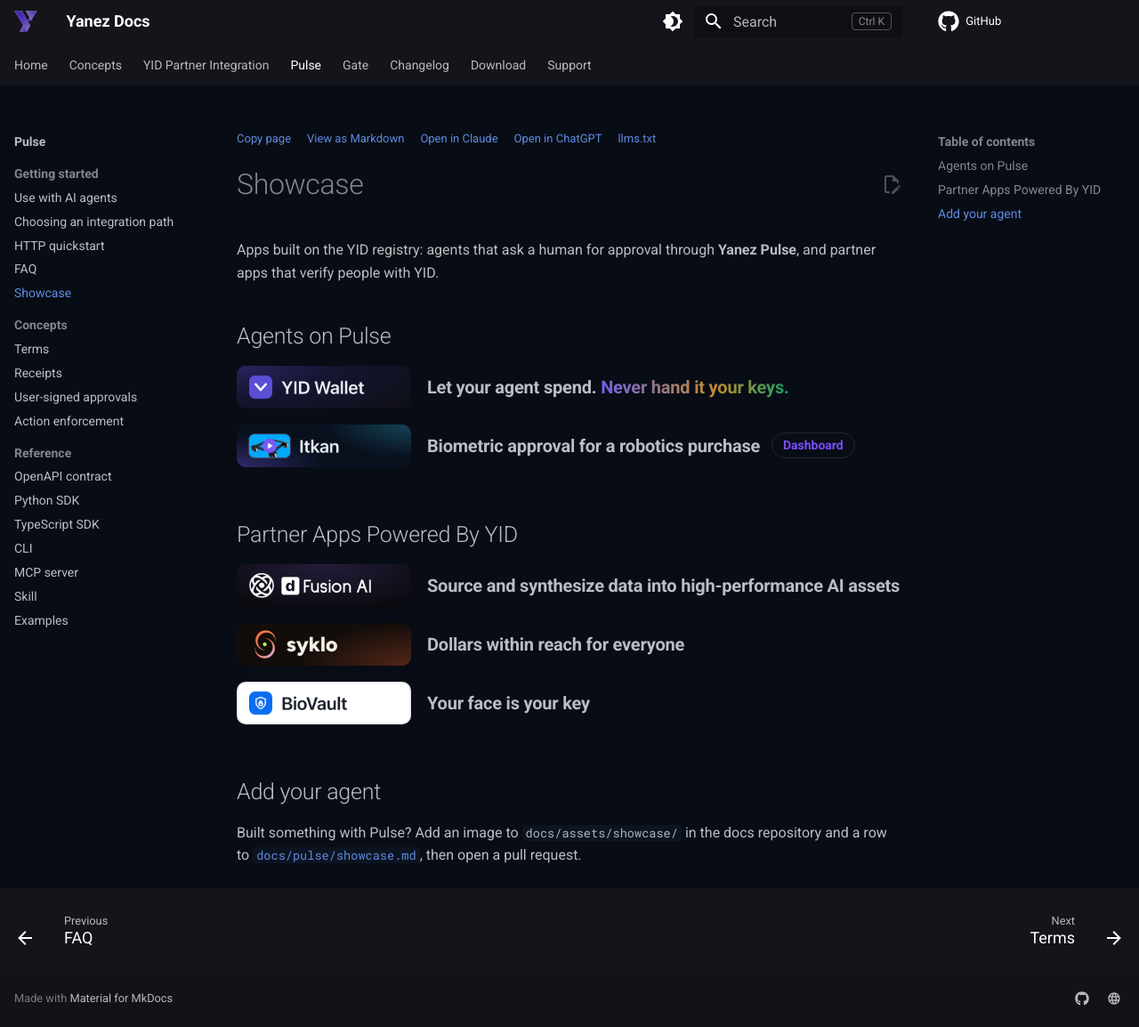
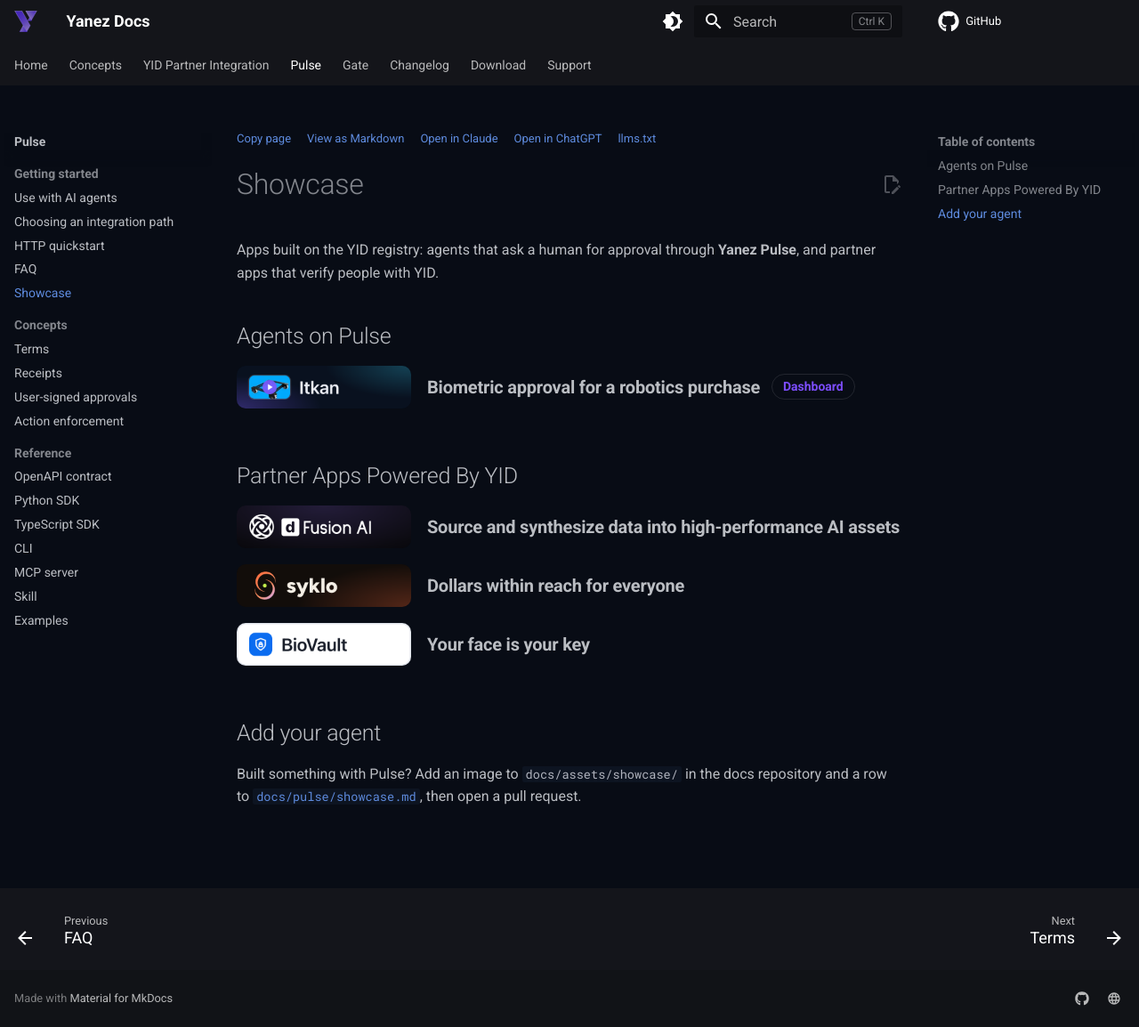
Before and after one commit to yanez-compliance/docs-yanez-ai, an MkDocs documentation site: the page built from docs/pulse/showcase.md, in a window 1280 px wide and 1154 px high. Shown: the whole window at 89% size. Built offline with MkDocs 1.6.1 and Material for MkDocs 9.7.7, drawn with Linux system fonts in a browser that asks for light colours; comment, search, counter and statistics services are not loaded.

Commit message:
docs(showcase): remove YID Wallet
Remove the YID Wallet entry from the Pulse showcase page, with its logo and the gradient style that only its tagline used.

```diff
--- a/docs/pulse/showcase.md
+++ b/docs/pulse/showcase.md
@@ -11,10 +11,6 @@
 ## Agents on Pulse
 
 <ul class="showcase">
-  <li>
-    <a href="https://0xhound.com/" target="_blank" rel="noopener"><img src="../../assets/showcase/yid-wallet.png" width="196" height="48" alt="YID Wallet"></a>
-    <span class="showcase-label">Let your agent spend. <span class="showcase-grad">Never hand it your keys.</span></span>
-  </li>
   <li>
     <a href="../../assets/showcase/itkan-purchase-story.mp4" data-popup="video"><img src="../../assets/showcase/itkan.png" width="196" height="48" alt="Itkan: play the purchase story video"></a>
     <span class="showcase-label">Biometric approval for a robotics purchase <a class="showcase-more" href="../../assets/showcase/itkan-dashboard.png" data-popup="image">Dashboard</a></span>
--- a/docs/stylesheets/extra.css
+++ b/docs/stylesheets/extra.css
@@ -355,8 +355,6 @@
 .md-typeset .showcase img { display: block; width: auto; height: 48px; border-radius: 10px; transition: box-shadow 0.15s ease, transform 0.15s ease; }
 .md-typeset .showcase a:hover img { transform: translateY(-1px); box-shadow: 0 6px 18px rgba(10, 37, 64, 0.25); }
 .md-typeset .showcase-label { flex: 1 1 14em; color: var(--md-default-fg-color); font-size: 1rem; font-weight: 700; line-height: 1.3; letter-spacing: -0.01em; }
-/* YID Wallet's hero gradient (#9c93ff, #e0b25a, #3ddc97), deepened to stay readable on white */
-.md-typeset .showcase-grad { background: linear-gradient(90deg, #6d62e8, #c28a2c 60%, #179e68); -webkit-background-clip: text; background-clip: text; color: transparent; }
 .md-typeset .showcase-more { display: inline-block; margin-left: 8px; vertical-align: 3px; white-space: nowrap; letter-spacing: 0; font-size: 0.7rem; font-weight: 600; line-height: 1.5; color: var(--md-accent-fg-color); border: 1px solid var(--md-default-fg-color--lightest); border-radius: 999px; padding: 3px 12px; }
 .md-typeset .showcase-more:hover { background: var(--md-accent-fg-color--transparent); border-color: var(--md-accent-fg-color); }
 
```
Also changed, not shown: docs/assets/showcase/yid-wallet.png (deleted).
